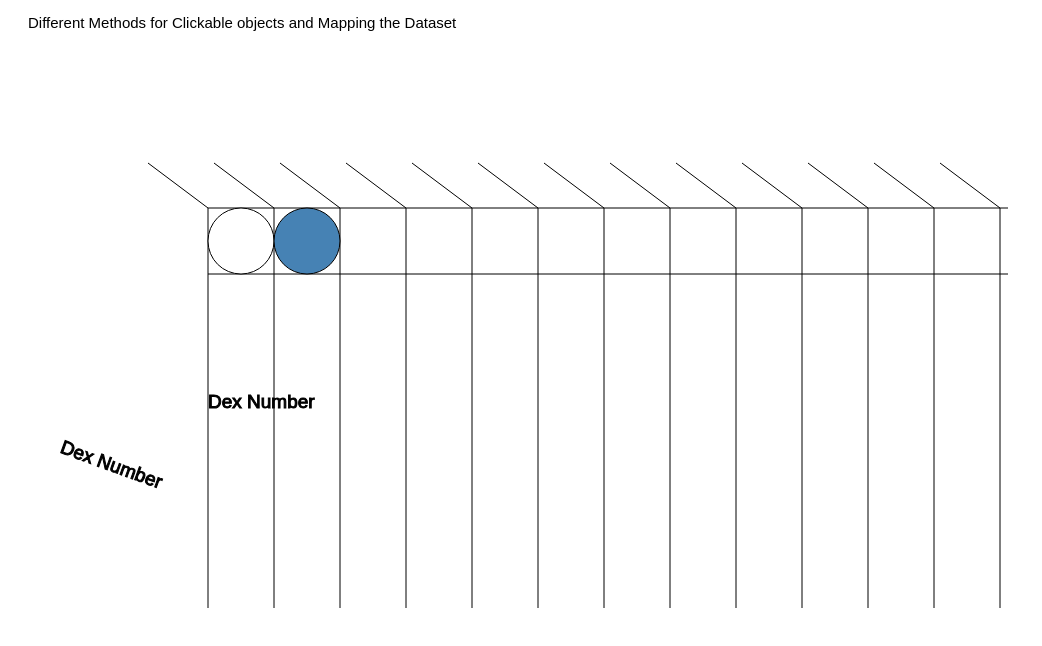
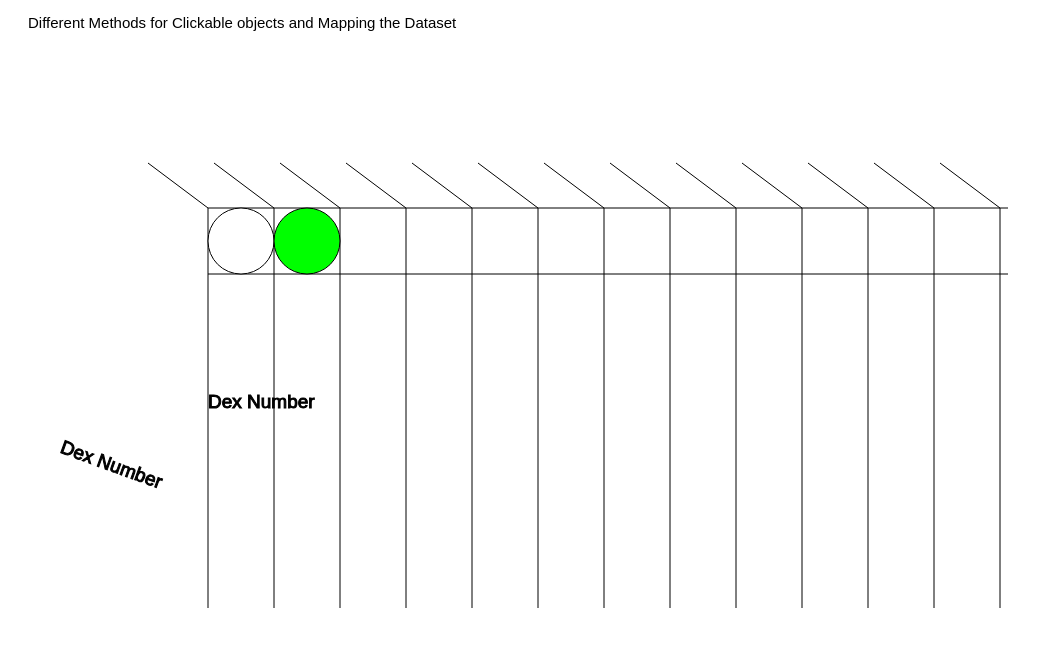
Before and after one commit to JacobLetterman/N328-Visualizing-Information-Final-Project, a plain HTML site: page index.html in a window 1280 px wide. Shown: the top 646 px of the page, without its empty margins (0-1042 px from the left). Drawn offline with nearby package versions, Linux system fonts and the light colour scheme.

Commit message:
ColorChanges

```diff
--- a/index.html
+++ b/index.html
@@ -34,17 +34,12 @@
         //Loading the data, changing what it saves everytime to make sure it works
         var data = d3.csv("Pokemon Data.csv");
 
-        d3.select("body").selectAll("p")
-            .data(data)
-            .enter()
-            .append("p")
-            .text(function(data) { return data; });
+        d3.select("body").selectAll("p").data(data).enter().append("p").text(function(data) { return data; });
 
         //This is the start to code that makes the website actually look good
         //Condensed certain lines to make the code not look as bad
         var svg = d3.select("svg"); //First Column, Dex Number
         svg.append('line').attr('x1', 140).attr('y1', 155).attr('x2', 200).attr('y2', 200).attr('stroke','black');
-        var svg = d3.select("svg");
         svg.append('line').attr('x1', 200).attr('y1', 200).attr('x2', 200).attr('y2', 600).attr('stroke','black');
 
         var svg = d3.select("svg"); //Second Column, Name
@@ -115,46 +110,33 @@
 
         //Test circle for different colors
         var PointColors = ['white', 'lime']
+        var PointColors2 = ['red', 'lime']
+
         var svg = d3.select("svg"); //First Circle
         var circle1 = svg.append('circle').attr('cx', 233).attr('cy', 233).attr('r', 33).attr('stroke', 'black').attr('fill', 'white')
-        .on("click", function(){PointColors = [PointColors[1], PointColors[0]]
-            d3.select(this).style("fill", PointColors[0]);});// Testing a janky function
+            .on("click", function(){PointColors = [PointColors[1], PointColors[0]]
+            d3.select(this).style("fill", PointColors[0]);});// It's janky, but it works so I'm not gonna question it
+            //Eventually want this as a reset button for the graphs and dropdown buttons, but need data to work first
 
         var svg = d3.select("svg"); //Second Circle
-        svg.append('circle').attr('cx', 299).attr('cy', 233).attr('r', 33).attr('stroke', 'black').attr('fill', 'steelblue');
+        svg.append('circle').attr('cx', 299).attr('cy', 233).attr('r', 33).attr('stroke', 'black').attr('fill', 'lime')
+            .on("click", function(){PointColors2 = [PointColors2[1], PointColors2[0]]
+            d3.select(this).style("fill", PointColors2[0]);});
+            //This is going to turn on/off the graphs for later parts
 
         //This is regular text
         var svg = d3.select("svg");
-        svg.append('text')
-            .attr('x', 200)
-            .attr('y', 400)
-            .attr('stroke','black')
-            .style('font-size', 19)
-            .text('Dex Number');
+        svg.append('text').attr('x', 200).attr('y', 400).attr('stroke','black').style('font-size', 19).text('Dex Number');
 
         //This for rotatation. Rotates, but not where I need it
         var svg = d3.select('svg');
-        svg.append('text')
-            .attr('x', 200)
-            .attr('y', 400)
-            .attr('stroke','black')
-            .attr('transform', 'rotate(20)')
-            .style('font-size', 19)
-            .text('Dex Number');
+        svg.append('text').attr('x', 200).attr('y', 400).attr('stroke','black').attr('transform', 'rotate(20)').style('font-size', 19)
+        .text('Dex Number');
 
         //<select id="selectButton"></select>
         //Works, but isn't needed yet
         //var svg = d3.select("svg"); 2nd column line
         //svg.append('line').attr('x1', 266).attr('y1', 200).attr('x2', 1066).attr('y2', 200).attr('stroke','black');
-        //This changes the color of the circle when it is clicked, commenting it out until other part works
-        //var toggleColor = (function(){
-        //var currentColor = "white";
-
-        //    return function(){
-        //        currentColor = currentColor == "white" ? "magenta" : "white";
-        //        d3.select(this).style("fill", currentColor);
-        //        }
-        //    })();
 
         //Genuinely don't remember what this does, commenting it out until I do
         //for (var i=0;i<11;i++)
```
